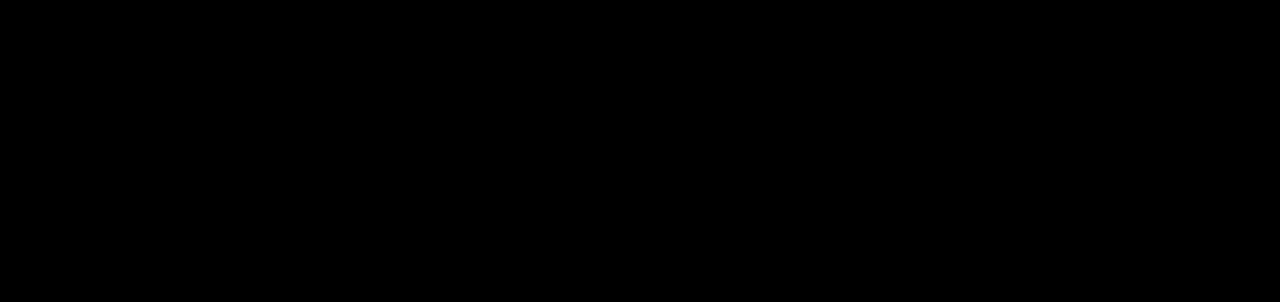
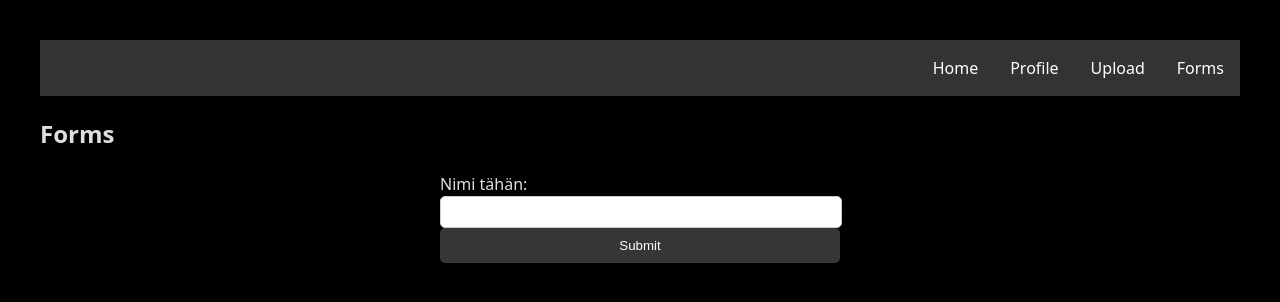
Before and after one commit to TopiAhola/js_week4_react, a React (Vite) app: page /forms in a window 1280 px wide. Before the commit this address had no page. Shown: the top 302 px of the page. Built offline with nearby package versions, Linux system fonts and the light colour scheme.

Commit message:
asdsadasd
-Topi yoga7

```diff
--- a/src/App.jsx
+++ b/src/App.jsx
@@ -1,10 +1,11 @@
-import {BrowserRouter, Routes, Route} from 'react-router';
+import { BrowserRouter, Routes, Route, Form } from "react-router";
 
 import Single from "./views/Single.jsx";
 import Layout from "./components/Layout.jsx";
 import Home from './views/Home.jsx';
 import Upload from "./views/Upload.jsx";
 import Profile from "./views/Profile.jsx";
+import Forms from "./components/Forms.jsx";
 
 
 const App = () => {
@@ -20,6 +21,7 @@
             <Route path="/profile" element={<Profile />}/>
             <Route path="/upload" element={<Upload />} />
             <Route path="/single" element={<Single />} />
+            <Route path="/forms" element={<Forms />} />
           </Route>
         </Routes>
       </BrowserRouter>
--- a/src/components/Forms.jsx
+++ b/src/components/Forms.jsx
@@ -0,0 +1,39 @@
+import { useState } from "react";
+
+const Forms = () => {
+
+  const [inputs ,setInputs] = useState({name:''} );
+
+  const handleChange = (event) => {
+    event.persist();
+
+    const targetName = event.target.name;
+    const targetValue = event.target.value;
+    console.log('name: '+targetName+' value: '+targetValue);
+    setInputs({...inputs, [targetName]:targetValue}); //deserialisoi inputs, lisää uusi input perään
+    console.log( inputs );
+  }
+
+  const handleSubmit = (event) => {
+    event.preventDefault();
+
+  }
+
+
+  return (
+    <>
+      <h2>Forms</h2>
+      <form onSubmit={handleSubmit} style={{width:'400px', margin:"auto"}}>
+        <label htmlFor={'nimi'} style={{width:'100%', margin:'auto'}}> Nimi tähän: </label>
+
+        <input type="text" id="nimi" name={'nimiInput'} value={name} onChange={handleChange} style={{width:'100%', margin:'auto', padding:'0', minHeight:'30px' }} />
+
+        <button type="submit" style={{width:'100%', margin:'auto' }}>Submit</button>
+
+      </form>
+
+    </>
+  );
+}
+
+export default Forms;
--- a/src/components/Layout.jsx
+++ b/src/components/Layout.jsx
@@ -18,6 +18,10 @@
           <li>
             <Link to="/upload">Upload</Link>
           </li>
+
+          <li>
+            <Link to="/forms">Forms</Link>
+          </li>
         </ul>
       </nav>
 
```
